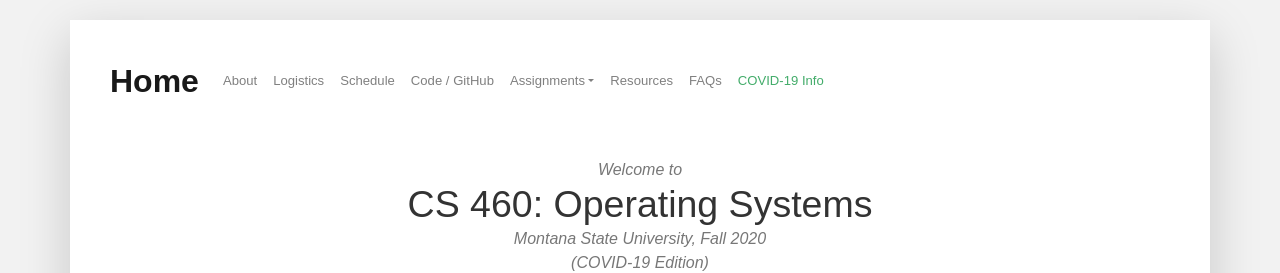
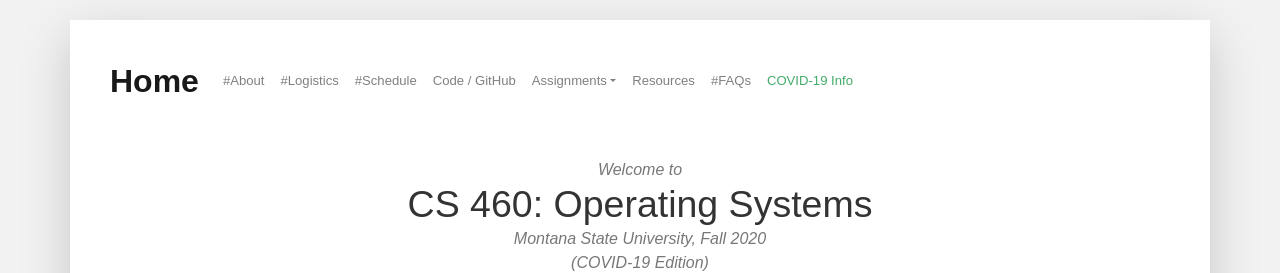
Before and after one commit to traviswpeters/cs460-2020-fall, a Jekyll site: the page built from index.md, in a window 1280 px wide and 900 px high. Shown: the top 273 px of the window. Built offline with Jekyll 4.4.1, drawn with Linux system fonts in a browser that asks for light colours; nearby versions of some CDN libraries; some web fonts are replaced; comment, search, counter and statistics services are not loaded.

Commit message:
broken link fix attempt #3

```diff
--- a/_data/settings.yml
+++ b/_data/settings.yml
@@ -56,7 +56,7 @@
 - {name: 'About', url: '#about-the-course'}
 - {name: 'Logistics', url: '#logistics'}
 - {name: 'Schedule', url: '#schedule'}
-- {name: 'Code / GitHub', url: 'https://github.com/traviswpeters/cs460-code'}
+- {name: 'Code', url: 'https://github.com/traviswpeters/cs460-code'}
 - {name: 'Assignments', url: '#assignments'}
 # - {name: 'Yalnix', url: 'yalnix'}
 # - {name: 'Exams', url: '#exams'}
--- a/_includes/menu.html
+++ b/_includes/menu.html
@@ -15,6 +15,7 @@
     <div class="collapse navbar-collapse" id="navbarSupportedContent">
         <ul class="navbar-nav mr-auto">
         {% for item in site.data.settings.menu %}
+            {% assign urlFirstChar = (item.url | slice: 0, 1) %}
             {% if item.name == 'Assignments' %}
                 <li class="nav-item dropdown">
                   <a class="nav-link dropdown-toggle" data-toggle="dropdown" href="#" role="button" aria-haspopup="true" aria-expanded="false">{{ item.name }}</a>
@@ -30,13 +31,16 @@
                     {% endfor %}
                   </div>
                 </li>
-            {% else if item.name == 'Code' %}
+            {% elsif item.name == 'Code' %}
                 <li class="nav-item">
-                <a class="nav-link" href="{{ item.url }}">{{ item.name }}</a>
+                    <a class="nav-link" href="{{ item.url }}">Code / GitHub</a>
+                </li>
+            {% elsif urlFirstChar == '#' %}
+                <li class="nav-item">
+                    <a class="nav-link" href="{{ item.url | relative_url }}">#{{ item.name }}</a>
                 </li>
             {% else %}
                 <li class="nav-item">
-                <!-- https://www.traviswpeters.com/cs460-2020-fall/ -->
                     <a class="nav-link" href="{{ item.url | relative_url }}">{{ item.name }}</a>
                 </li>
             {% endif %}
```
Lines whose indentation alone changed are shown as unchanged.
